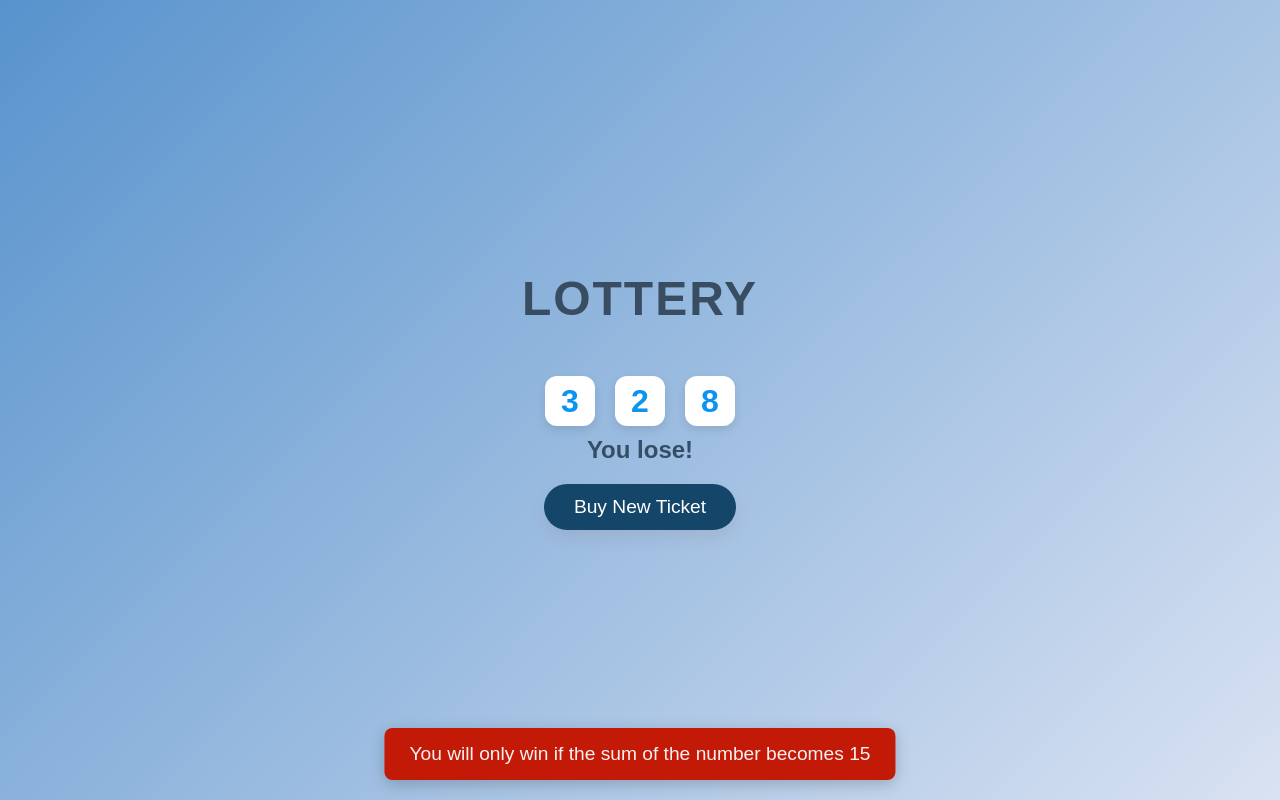
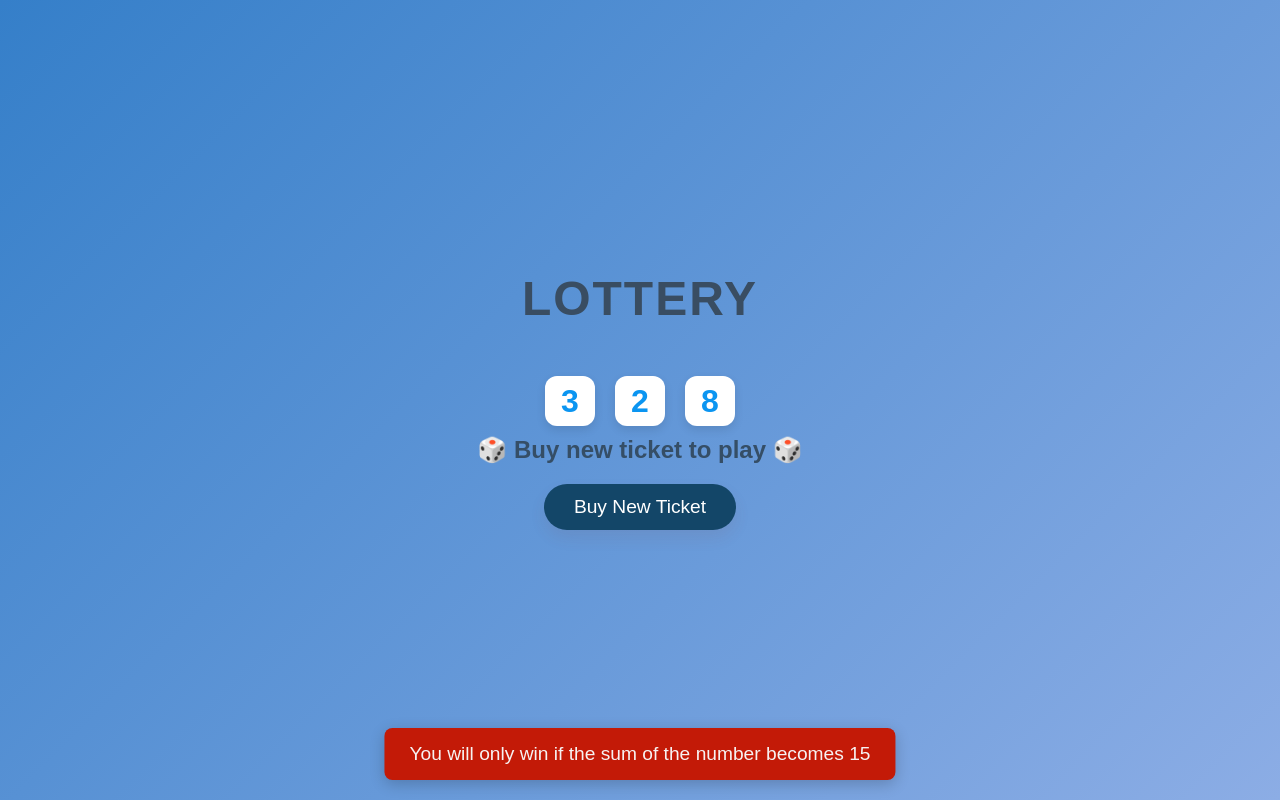
Before and after one commit to bhoidhirendra07/Lottery-Game, a React (Vite) app: page / in a window 1280 px wide. Built offline with nearby package versions, Linux system fonts and the light colour scheme.

Commit message:
implement Lottery game component with win logic, confetti effects, and SweetAlert notifications

```diff
--- a/package.json
+++ b/package.json
@@ -12,7 +12,9 @@
   },
   "dependencies": {
     "react": "^18.3.1",
-    "react-dom": "^18.3.1"
+    "react-confetti": "^6.4.0",
+    "react-dom": "^18.3.1",
+    "sweetalert2": "^11.26.25"
   },
   "devDependencies": {
     "@eslint/js": "^9.17.0",
--- a/src/Lottery.jsx
+++ b/src/Lottery.jsx
@@ -1,5 +1,7 @@
-import React, { useState } from 'react';
-import Ticket from './Ticket';
+import React, { useState, useEffect } from "react";
+import Ticket from "./Ticket";
+import Confetti from "react-confetti";
+import Swal from "sweetalert2";
 
 // Generate a random ticket with 'num' digits
 function genTicket(num) {
@@ -21,13 +23,54 @@ function sumOfTicketNums(ticket) {
 export default function Lottery() {
   // Initialize ticket state with a ticket containing 3 random numbers
   const [ticket, setTicket] = useState(genTicket(3));
+  const [showConfetti, setShowConfetti] = useState(false);
+
+  const isWinner = sumOfTicketNums(ticket) === 15;
+
+  useEffect(() => {
+    if (isWinner) {
+      setShowConfetti(true);
+
+      Swal.fire({
+        title: "🏆 Congratulations! 🏆",
+        html: `
+    <h2 style="color:#16a34a">You Won!</h2>
+    <p>Your ticket sum is <b>15</b>.</p>
+  `,
+        icon: "success",
+        background: "#1f57b0ff",
+        color: "#fff",
+        confirmButtonColor: "#f59e0b",
+        timer: 3000,
+        timerProgressBar: true,
+      });
+
+      // Stop confetti after 5 seconds
+      const timer = setTimeout(() => {
+        setShowConfetti(false);
+      }, 5000);
+
+      return () => clearTimeout(timer);
+    }
+  }, [isWinner]);
 
   return (
+    <>
+      {showConfetti && <Confetti recycle={false} numberOfPieces={300} />}
+
       <div className="lottery-container">
         <h1>Lottery</h1>
+
         <Ticket ticket={ticket} />
-            <h2>{sumOfTicketNums(ticket) === 15 ? "You win!" : "You lose!"}</h2>
+
+        <h2 className={isWinner ? "win" : "lose"}>
+          {isWinner
+            ? "🎉 Congratulations! You Won! 🎉"
+            : "🎲 Buy new ticket to play 🎲"}
+        </h2>
+
         <button onClick={() => setTicket(genTicket(3))}>Buy New Ticket</button>
       </div>
+    </>
   );
 }
--- a/src/styles.css
+++ b/src/styles.css
@@ -8,7 +8,7 @@
 
   body {
     font-family: 'Arial', sans-serif;
-    background: linear-gradient(135deg, #5893cd, #d9e2f2);
+    background: linear-gradient(135deg, #357fc9, #8cade5);
     display: flex;
     justify-content: center;
     align-items: center;
```
Also changed, not shown: 1 other file (tests, documents, lock files or other folders). Lines whose indentation alone changed are shown as unchanged.
